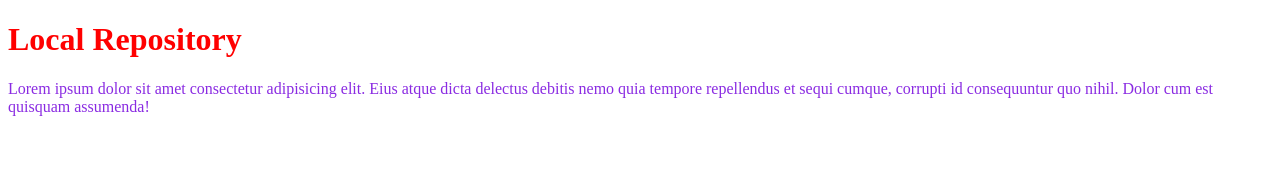
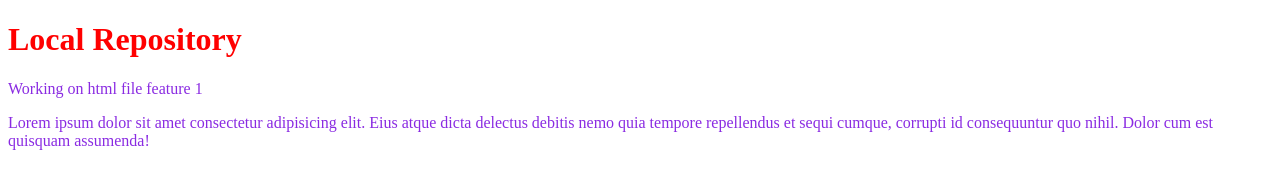
Before and after one commit to hamzasaleem445/Local-Repo, a plain HTML site: page index.html in a window 1280 px wide. Drawn offline with Linux system fonts and the light colour scheme.

Commit message:
added a para

```diff
--- a/index.html
+++ b/index.html
@@ -8,6 +8,7 @@
 </head>
 <body>
     <h1>Local Repository</h1>
+    <p> Working on html file feature 1</p>
     <p>Lorem ipsum dolor sit amet consectetur adipisicing elit. Eius atque dicta delectus debitis nemo quia tempore repellendus et sequi cumque, corrupti id consequuntur quo nihil. Dolor cum est quisquam assumenda!</p>
 </body>
 </html>
```
